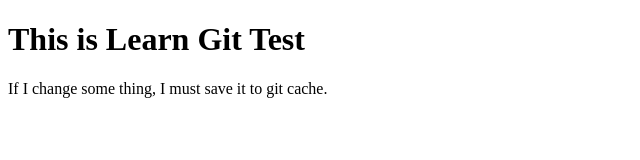
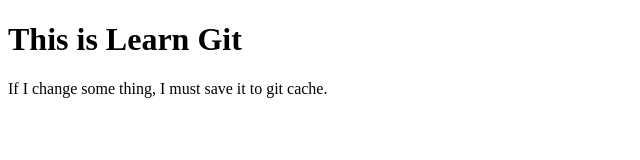
Before and after one commit to hivandu/learnGit, a plain HTML site: page index.html in a window 1280 px wide. Shown: the whole page, without its empty margins (0-640 px from the left). Drawn offline with Linux system fonts and the light colour scheme.

Commit message:
initial project version

```diff
--- a/index.html
+++ b/index.html
@@ -6,7 +6,7 @@
   <link rel="stylesheet" href="style.css">
 </head>
 <body>
-  <h1>This is Learn Git Test</h1>
+  <h1>This is Learn Git</h1>
   <div><p>If I change some thing, I must save it to git cache.</p></div>
 </body>
 </html>
```
